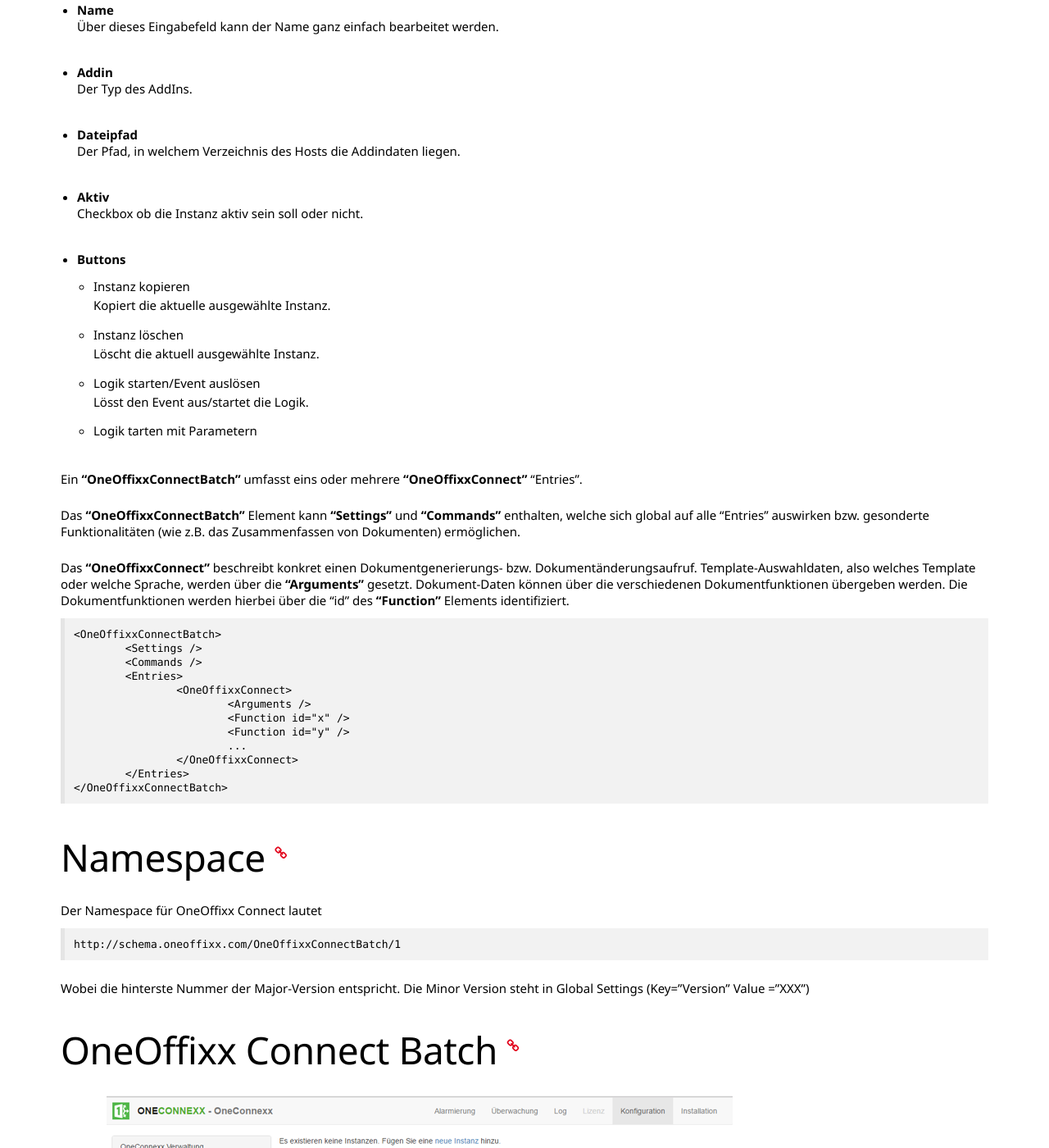
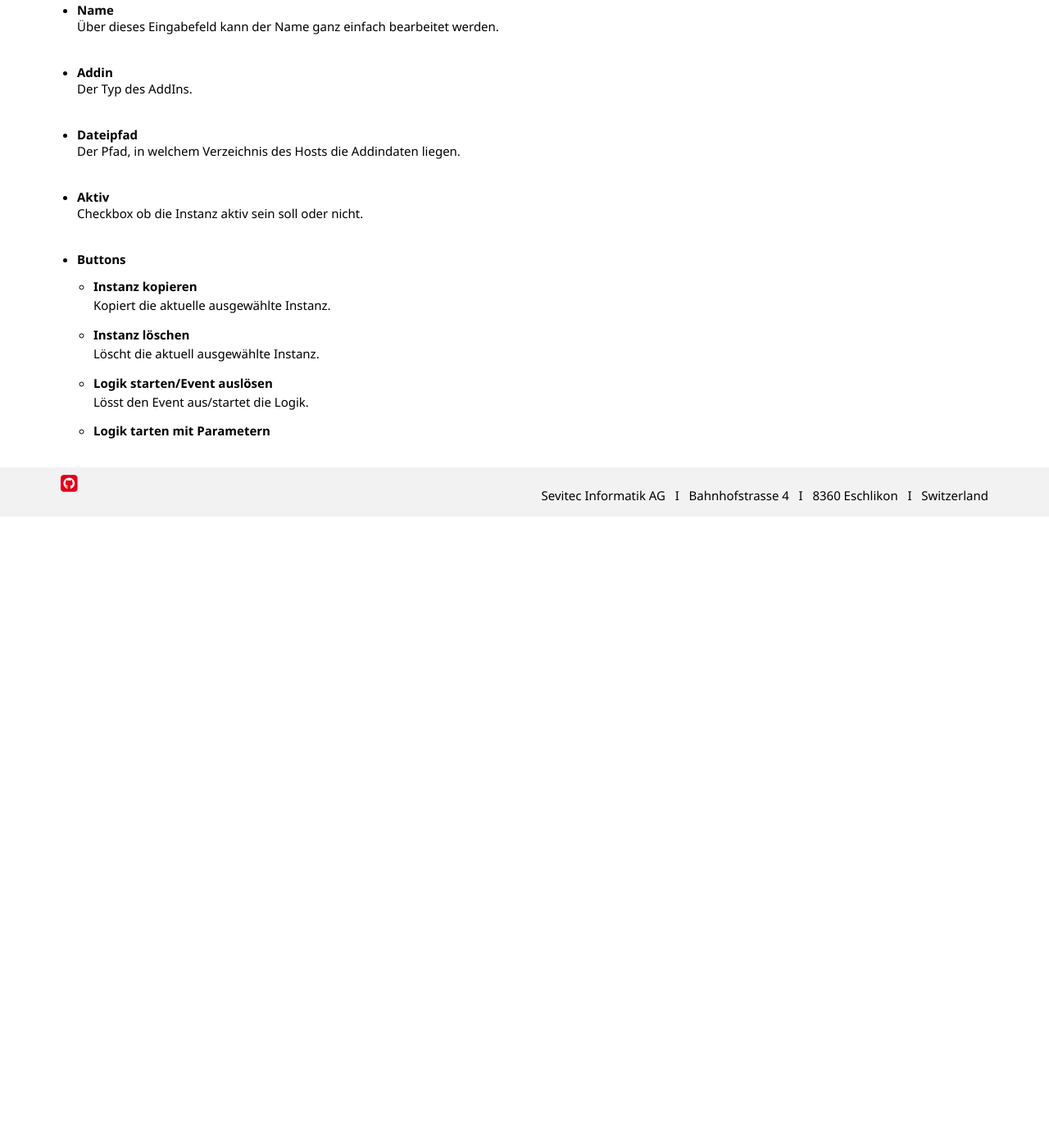
Before and after one commit to primesoft-group/oneconnexx-docs, a Jekyll site: the page built from _pages/webclient/de/konfiguration.md, in a window 1280 px wide and 1400 px high, scrolled down 2829 px. Shown: the whole window at 82% size. Built offline with Jekyll 4.4.1, drawn with Linux system fonts in a browser that asks for light colours; nearby versions of some CDN libraries; some web fonts are replaced; after the commit the page ends 3459 px from its top, so only the background shows below that; some of the changed text lies outside the part shown.

Commit message:
Arbeit an Konfigurationsseite

````diff
--- a/_pages/webclient/de/konfiguration.md
+++ b/_pages/webclient/de/konfiguration.md
@@ -54,73 +54,10 @@
   Checkbox ob die Instanz aktiv sein soll oder nicht.
 
   * __Buttons__
-    * Instanz kopieren
+    * __Instanz kopieren__
 	Kopiert die aktuelle ausgewählte Instanz.
-	* Instanz löschen
+	* __Instanz löschen__
 	Löscht die aktuell ausgewählte Instanz.
-	* Logik starten/Event auslösen
+	* __Logik starten/Event auslösen__
 	Lösst den Event aus/startet die Logik.
-	* Logik tarten mit Parametern
-
-Ein __"OneOffixxConnectBatch"__ umfasst eins oder mehrere __"OneOffixxConnect"__ "Entries".
-
-Das __"OneOffixxConnectBatch"__ Element kann __"Settings"__ und __"Commands"__ enthalten, welche sich global auf alle "Entries" auswirken bzw. gesonderte Funktionalitäten (wie z.B. das Zusammenfassen von Dokumenten) ermöglichen.
-
-Das __"OneOffixxConnect"__ beschreibt konkret einen Dokumentgenerierungs- bzw. Dokumentänderungsaufruf. Template-Auswahldaten, also welches Template oder welche Sprache, werden über die __"Arguments"__ gesetzt.
-Dokument-Daten können über die verschiedenen Dokumentfunktionen übergeben werden. Die Dokumentfunktionen werden hierbei über die "id" des __"Function"__ Elements identifiziert.
-
-	<OneOffixxConnectBatch>
-		<Settings />
-		<Commands />
-		<Entries>
-			<OneOffixxConnect>
-				<Arguments />
-				<Function id="x" />
-				<Function id="y" />
-				...
-			</OneOffixxConnect>
-		</Entries>
-	</OneOffixxConnectBatch>
-
-## Namespace {% include anchor.html name="namespace" %}
-
-Der Namespace für OneOffixx Connect lautet
-
-	http://schema.oneoffixx.com/OneOffixxConnectBatch/1
-
-Wobei die hinterste Nummer der Major-Version entspricht. Die Minor Version steht in Global Settings (Key="Version" Value ="XXX")
-
-
-## OneOffixx Connect Batch {% include anchor.html name="oneoffixx-connect-batch" %}
-
-![x]({{ site.baseurl }}/assets/content-images/webclient/de/instanzkonfig-mainscreen.png "Schema")
-
-Enthält eine Batch Liste mit OneOffixx Connect Strukturen. Ein OneOffixx Connect entspricht einem OneOffixx Dokument.
-
-## Global Settings {% include anchor.html name="oneoffixx-connect-batch-settings" %}
-
-	//OneOffixxConnectBatch/Settings
-
-Diese Struktur enthält eine Key/Value Liste mit Globalen Settings. Diese Settings werden während der Verarbeitung in die OneOffixx Connect Struktur kopiert.
-
-![x]({{ site.baseurl }}/assets/content-images/connect/de/schema-globalsettings.png "Global Settings")
-
-OneOffixx kennt die folgenden Settings:
-
-```xml
-	<?xml version="1.0" encoding="UTF-8"?>
-	<OneOffixxConnectBatch xmlns="http://schema.oneoffixx.com/OneOffixxConnectBatch/1" xmlns:xsi="http://www.w3.org/2001/XMLSchema-instance">
-	  <Settings>
-		<Add key="KeepConnector">true</Add>
-		<Add key="CreateConnectorResult">false</Add>
-		<Add key="CreateConnectorResultOnError">true</Add>
-	  </Settings>
-	  <Entries>
-	  …
-	  </Entries>
-	</OneOffixxConnectBatch>
-```
-
-Diese Settings haben die gleiche Funktion wie die [entsprechenden Kommandozeilenparameter]({{ site.baseurl }}/connect/de/usage/#aufruf). Falls angegeben überschreiben sie die Kommandozeilenparameter.
-
-__Hinweis:__ Nur bei der Angabe einer TemplateId wird ein Result-File __nach__ der Generierung erstellt. Wenn das Result_File auch bei Tag angaben gesichert erstellt werden soll, gäbe es die Möglichkeit über den "CreateConnectorResult"-Command zu gehen.
+	* __Logik tarten mit Parametern__
````
